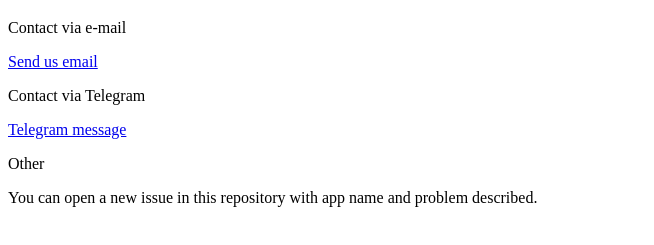
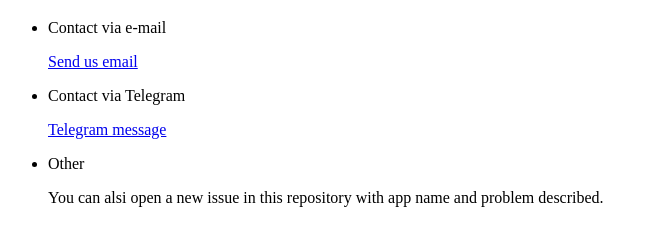
Before and after one commit to starkdmi/starkdmi.github.io, a plain HTML site: page appdesignkit/support.html in a window 1280 px wide. Shown: the part 61-306 px from the top of the page, without its empty margins (0-654 px from the left). Drawn offline with Linux system fonts and the light colour scheme.

Commit message:
Update support.html

```diff
--- a/appdesignkit/support.html
+++ b/appdesignkit/support.html
@@ -4,14 +4,20 @@
 
 <h1>Support</h1>
 
-<p>Contact via e-mail</p>
-<p><a href="mailto:starkdev@icloud.com">Send us email</a></p>
-
-<p>Contact via Telegram</p>
-<p><a href="https://t.me/starkdmi">Telegram message</a></p>
-
-<p>Other</p>
-<p>You can open a new issue in this repository with app name and problem described.</p>
+<ul>
+  <li>
+    <p>Contact via e-mail</p>
+    <p><a href="mailto:starkdev@icloud.com">Send us email</a></p>
+  </li>
+  <li>
+    <p>Contact via Telegram</p>
+    <p><a href="https://t.me/starkdmi">Telegram message</a></p>
+  </li>
+  <li>
+    <p>Other</p>
+    <p>You can alsi open a new issue in this repository with app name and problem described.</p>
+  </li>
+</ul>
 
 </body>
 </html>
```
